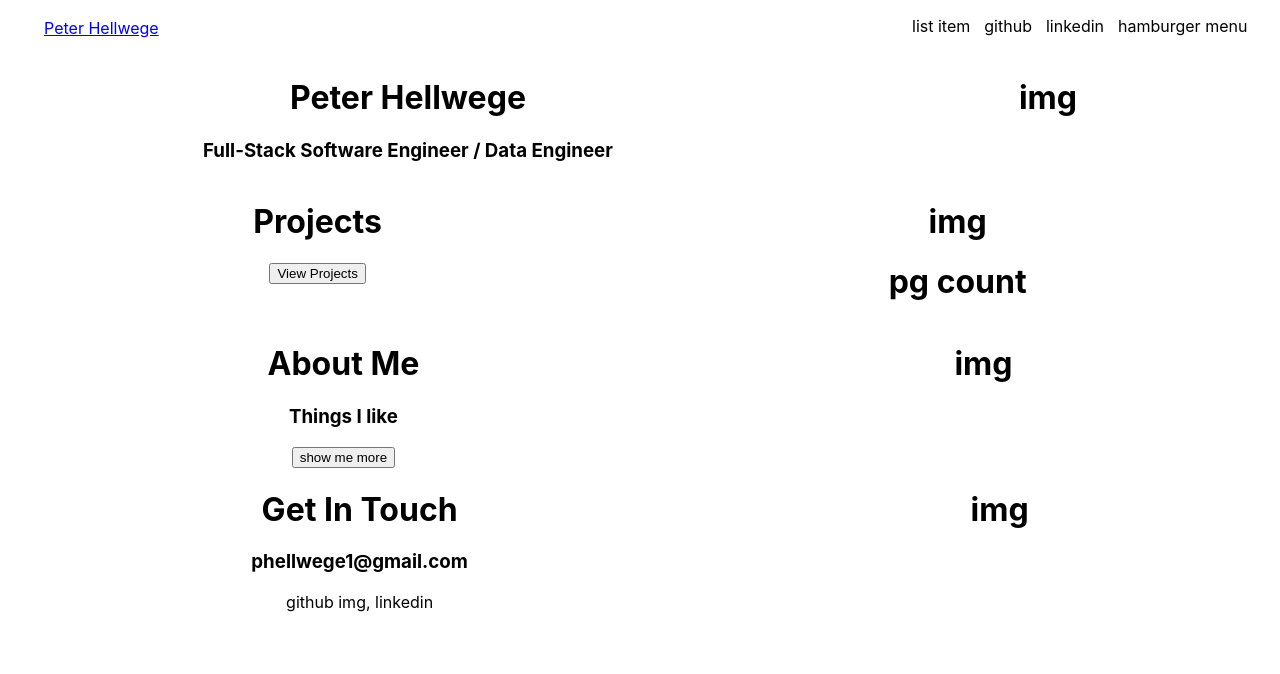
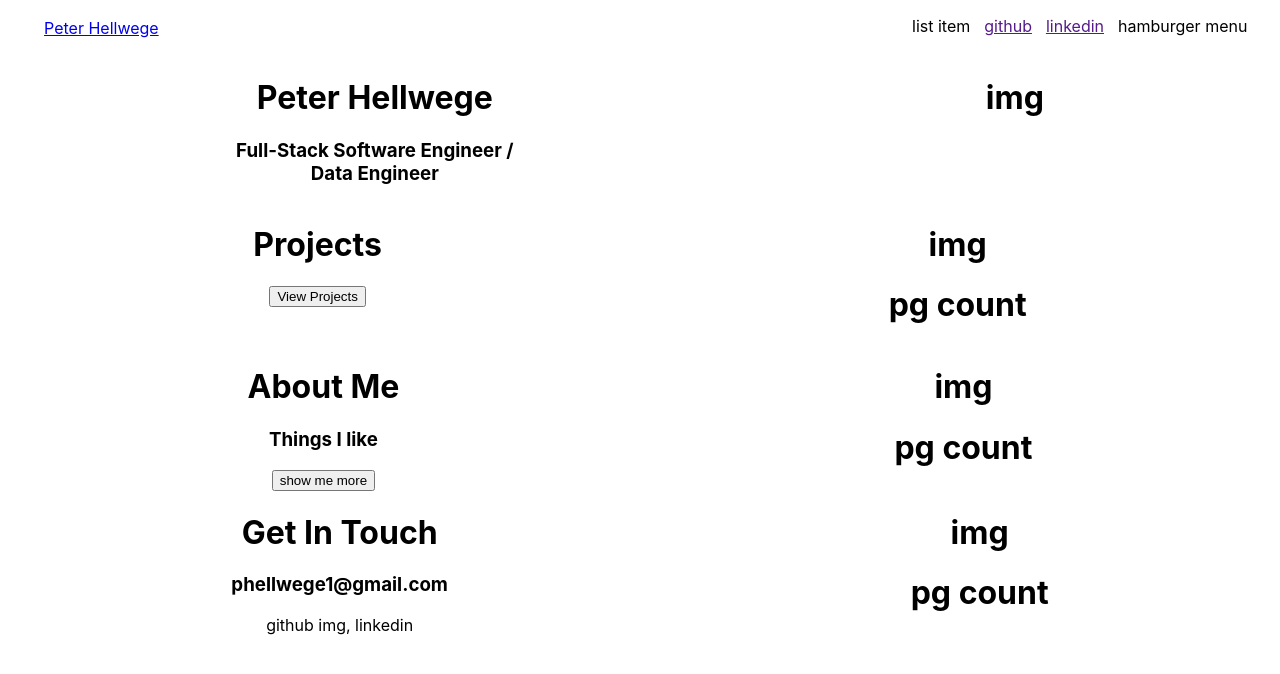
Before and after one commit to phellwege/KuonYagiStylePortfolio, a React (Create React App) app in the folder portfolio4.0/: page /#/ in a window 1280 px wide. Shown: the top 674 px of the page. Built offline with nearby package versions, Linux system fonts and the light colour scheme.

Commit message:
expanded basic functionality 2

```diff
--- a/portfolio4.0/src/components/header.js
+++ b/portfolio4.0/src/components/header.js
@@ -14,10 +14,11 @@ export default () => {
                 <div class='headRight'>
                     <ul>
                         <li>list item</li>
-                        <li>github</li>
-                        <li>linkedin</li>
+                        <li><a href=''>github</a></li>
+                        <li><a href=''>linkedin</a></li>
                         <li>hamburger menu</li>
                     </ul>
+                    {/* get icons from iconsdb.com */}
                 </div>
             </div>
         </>
--- a/portfolio4.0/src/components/section1.js
+++ b/portfolio4.0/src/components/section1.js
@@ -6,7 +6,10 @@ export default () => {
         <div class='sectionWrap'>
             <div class='section1Left'>
                 <h1>Peter Hellwege</h1>
-                <h3>Full-Stack Software Engineer / Data Engineer</h3>
+                <h3>Full-Stack Software Engineer /
+                    <br/>
+                    Data Engineer
+                </h3>
             </div>
             <div class='section1Right'>
                 <h1>img</h1>
--- a/portfolio4.0/src/components/section3.js
+++ b/portfolio4.0/src/components/section3.js
@@ -11,6 +11,7 @@ export default () => {
             </div>
             <div class='section3Right'>
                 <h1>img</h1>
+                <h1>pg count</h1>
             </div>
         </div>
     )
--- a/portfolio4.0/src/components/section4.js
+++ b/portfolio4.0/src/components/section4.js
@@ -11,6 +11,7 @@ export default () => {
             </div>
             <div class='section4Right'>
                 <h1>img</h1>
+                <h1>pg count</h1>
             </div>
         </div>
     )
```
